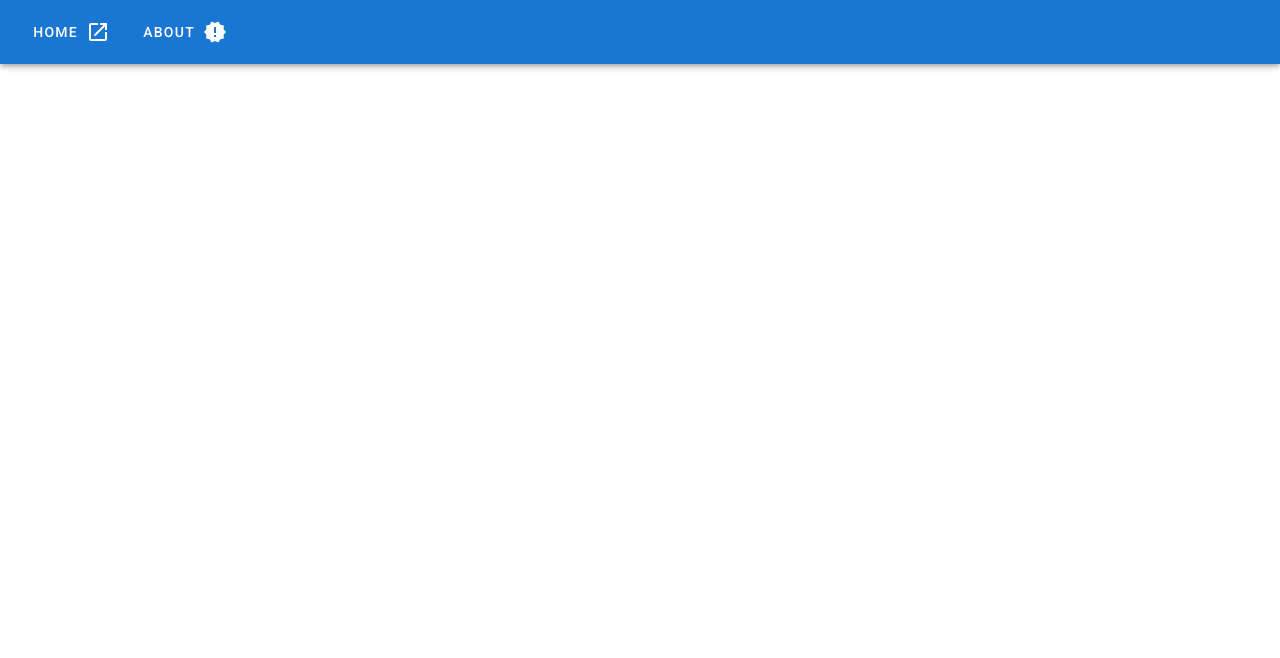
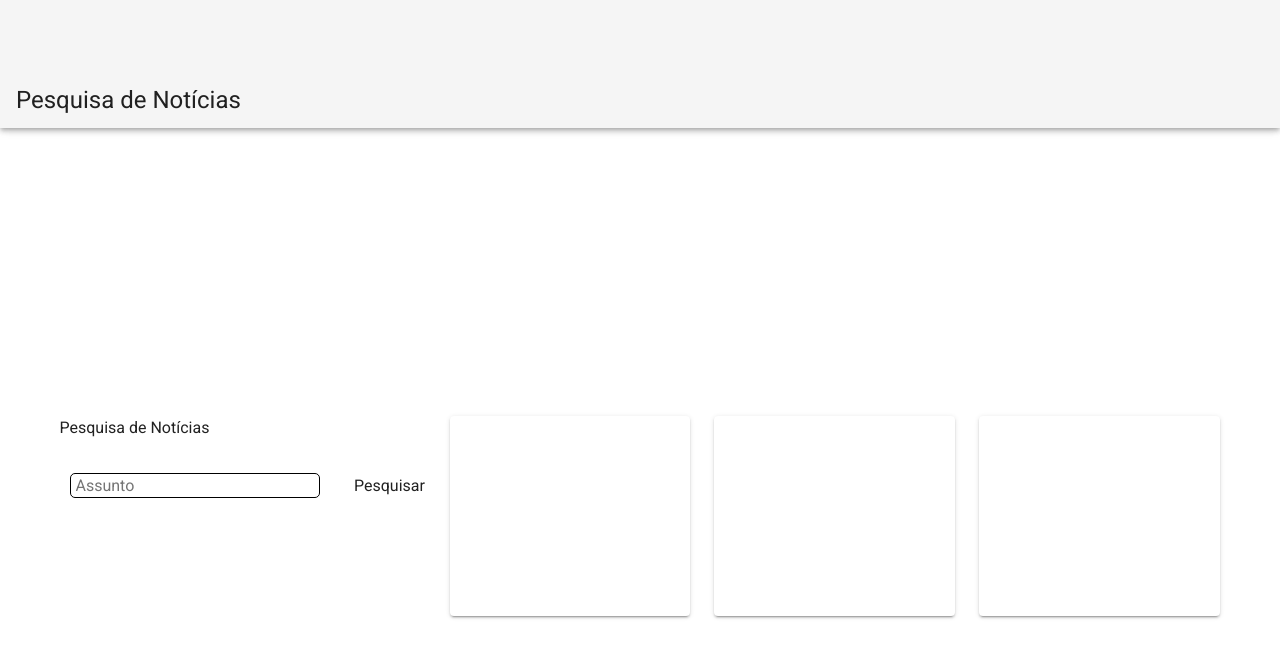
Before and after one commit to danvitoriano/vue-pwa-shopping, a Vue app: page /news in a window 1280 px wide. Shown: the top 658 px of the page. Built offline with nearby package versions, Linux system fonts and the light colour scheme.

Commit message:
Alterado tipo de API para Notícias

```diff
--- a/src/components/Clima.vue
+++ b/src/components/News.vue
@@ -1,8 +1,8 @@
 <template>
-  <div class="clima">
-    <p>Pesquisa de Clima</p>
-    <input type="text" class="city-input" v-model="city" placeholder="Cidade" maxlength="8" />
-    <button type="button" class="city-button" v-on:click="searchCity">Pesquisar</button>
+  <div class="news">
+    <p>Pesquisa de Notícias</p>
+    <input type="text" class="assunto-input" v-model="assunto" placeholder="Assunto" maxlength="8" />
+    <button type="button" class="assunto-button" v-on:click="searchNews">Pesquisar</button>
   </div>
 </template>
 
@@ -11,17 +11,16 @@
 // import axios from "axios"; // biblioteca usada para fazer requisições HTTP, similar ao Fetch
 
 export default {
-    name: "Clima",
+    name: "News",
     data() {
         return {
-            city: '',
-            dataClima: {},
+            assunto: '',
         }
     },
     methods: {
-        searchCity: function () {
-            if (this.city.length > 0) {
-                console.log(`${this.city}`);
+        searchNews: function () {
+            if (this.assunto.length > 0) {
+                console.log(`${this.token}`);
             }
         }
     },
@@ -33,7 +32,7 @@ export default {
 
 <style>
 
-.city-input {
+.assunto-input {
     border: 1px solid black;
     border-radius: 5px;
     padding: 5px;
@@ -41,7 +40,7 @@ export default {
     margin: 10px;
 }
 
-.city-button {
+.assunto-button {
     border-radius: 5px;
     color: white;
     margin: 10px;
--- a/src/router/index.js
+++ b/src/router/index.js
@@ -1,7 +1,7 @@
 import Vue from "vue";
 import VueRouter from "vue-router";
 import Shopping from "../views/Shopping.vue";
-import Clima from "../views/Clima.vue";
+import News from "../views/News.vue";
 
 // 1. Use Vue Router
 Vue.use(VueRouter);
@@ -27,9 +27,9 @@ const routes = [
       import(/* webpackChunkName: "about" */ "../views/About.vue")
   },
   {
-    path: "/clima",
-    name: "Clima",
-    component: Clima
+    path: "/news",
+    name: "News",
+    component: News
   }
 ];
 
--- a/src/views/Clima.vue
+++ b/src/views/News.vue
@@ -6,7 +6,7 @@
     >
       <!-- <v-app-bar-nav-icon></v-app-bar-nav-icon> -->
 
-      <v-toolbar-title>Pesquisa de Clima</v-toolbar-title>
+      <v-toolbar-title>Pesquisa de Notícias</v-toolbar-title>
 
       <v-spacer></v-spacer>
 
@@ -18,7 +18,7 @@
 
     <v-main>
       <v-container>
-      <clima></clima>
+      <news></news>
         <v-row>
           <v-col
             v-for="n in 3"
@@ -35,16 +35,16 @@
 
 <script>
 
-import Clima from '../components/Clima.vue'
+import News from '../components/News.vue'
 
   export default {
-    name: "Clima",
+    name: "News",
     data() {
       return {
       }
     },
     components: {
-      clima: Clima
+      news: News
     },
     methods: {
 
```
